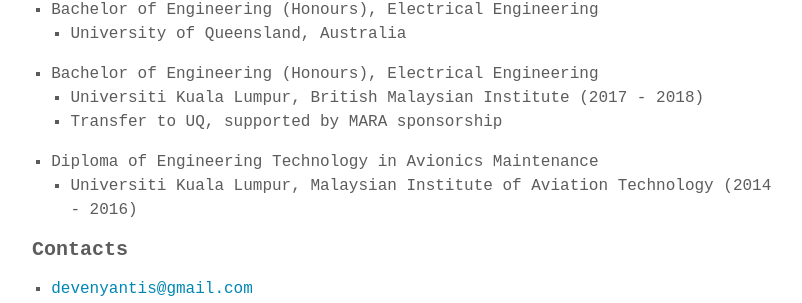
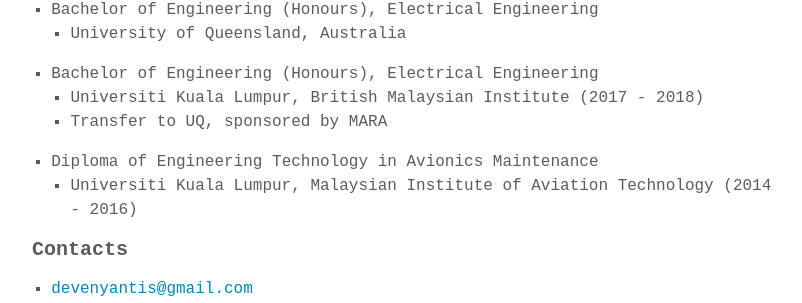
Before and after one commit to devennn/devennn.github.io, a Jekyll site: the page built from about.md, in a window 1280 px wide. Shown: the part 1284-1587 px from the top of the page, without its empty margins (232-1034 px from the left). Built offline with Jekyll 4.4.1, drawn with Linux system fonts in a browser that asks for light colours; some web fonts are replaced.

Commit message:
Update about.md

```diff
--- a/about.md
+++ b/about.md
@@ -34,7 +34,7 @@ I'm also a big believer in open discussion. So, if you disagree with something o
   - University of Queensland, Australia
 - Bachelor of Engineering (Honours), Electrical Engineering
   - Universiti Kuala Lumpur, British Malaysian Institute (2017 - 2018)
-  - Transfer to UQ, supported by MARA sponsorship
+  - Transfer to UQ, sponsored by MARA
 - Diploma of Engineering Technology in Avionics Maintenance
   - Universiti Kuala Lumpur, Malaysian Institute of Aviation Technology (2014 - 2016)
 
```
